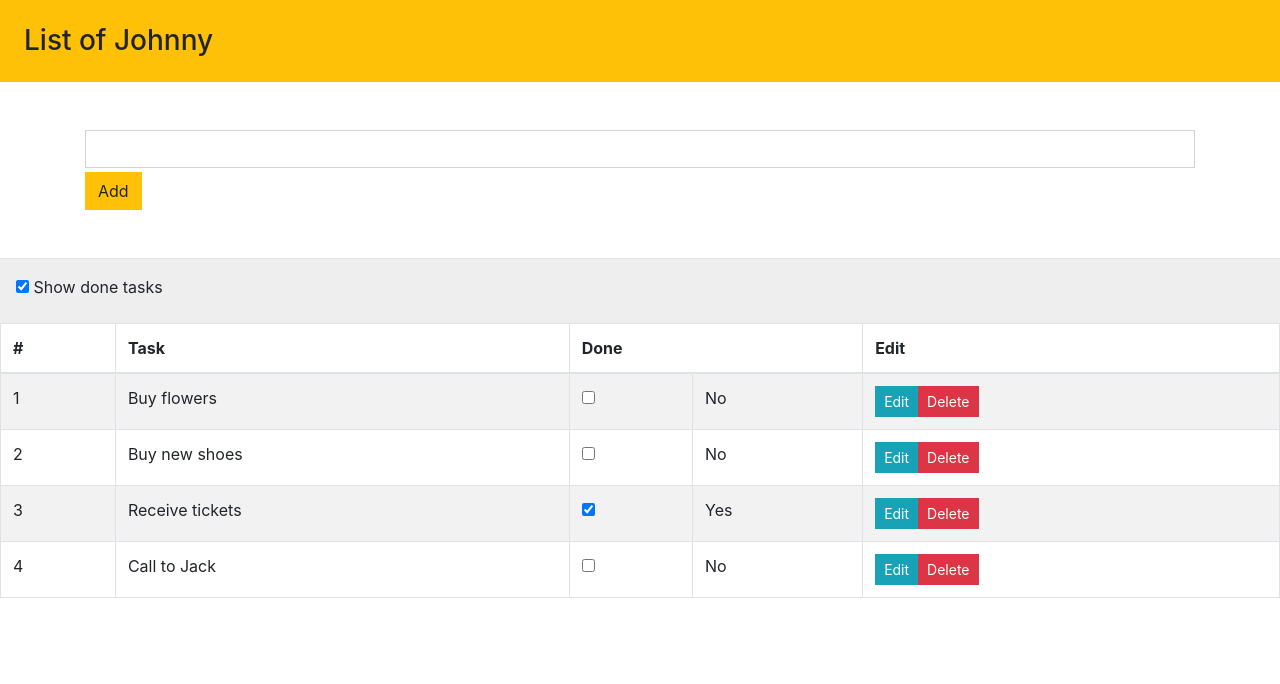
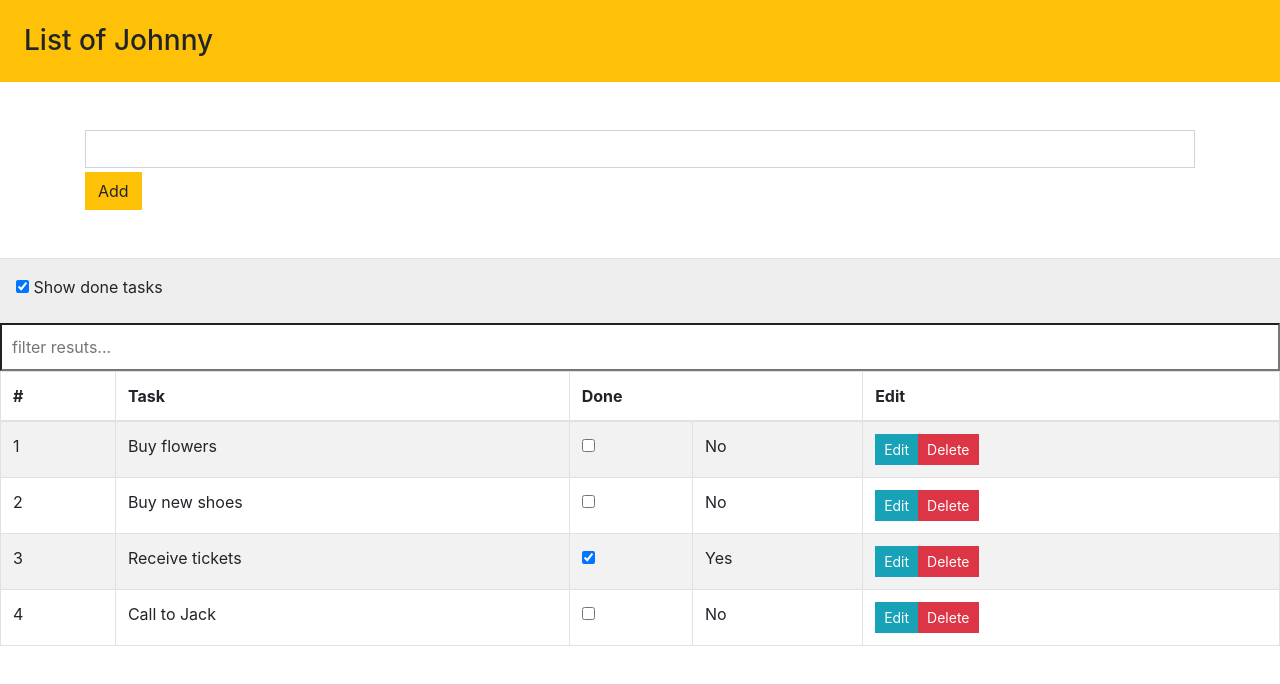
Before and after one commit to damianc/ng5-todo, an Angular app: page / in a window 1280 px wide. Shown: the top 684 px of the page. Built offline with nearby package versions, Linux system fonts and the light colour scheme.

Commit message:
Add input to filter results

```diff
--- a/src/app/app.component.css
+++ b/src/app/app.component.css
@@ -7,3 +7,8 @@ input {
 	background-color: #eee;
 	border-top: solid 1px rgba(0, 0, 0, .05);
 }
+
+.filter-input {
+	width: 100%;
+	padding: 10px;
+}
--- a/src/app/app.component.html
+++ b/src/app/app.component.html
@@ -14,6 +14,8 @@
   </label>
 </div>
 
+<input [(ngModel)]="phrase" class="filter-input" placeholder="filter resuts..." />
+
 <table class="table table-striped table-bordered table-hover">
   <thead>
     <tr>
@@ -24,7 +26,7 @@
     </tr>
   </thead>
   <tbody>
-    <tr *ngFor="let item of getItems(); let i = index">
+    <tr *ngFor="let item of getItems() | filter:phrase:'action'; let i = index">
       <td>{{ i + 1 }}</td>
       <td>{{ item.action }}</td>
       <td><input type="checkbox" [(ngModel)]="item.done" /></td>
```
